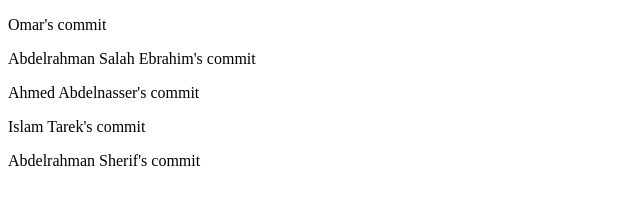
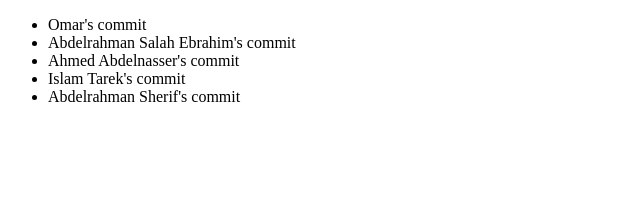
Before and after one commit to OmarMohammedFoad/GitLab, a plain HTML site: page index.html in a window 1280 px wide. Shown: the whole page, without its empty margins (0-640 px from the left). Drawn offline with Linux system fonts and the light colour scheme.

Commit message:
Fix page structure

```diff
--- a/index.html
+++ b/index.html
@@ -6,10 +6,12 @@
     <title>Document</title>
   </head>
   <body>
-    <p>Omar's commit</p>
-    <p>Abdelrahman Salah Ebrahim's commit</p>
-    <p>Ahmed Abdelnasser's commit</p>
-    <p>Islam Tarek's commit</p>
-    <p>Abdelrahman Sherif's commit</p>
+    <ul>
+      <li>Omar's commit</li>
+      <li>Abdelrahman Salah Ebrahim's commit</li>
+      <li>Ahmed Abdelnasser's commit</li>
+      <li>Islam Tarek's commit</li>
+      <li>Abdelrahman Sherif's commit</li>
+    </ul>
   </body>
 </html>
```
